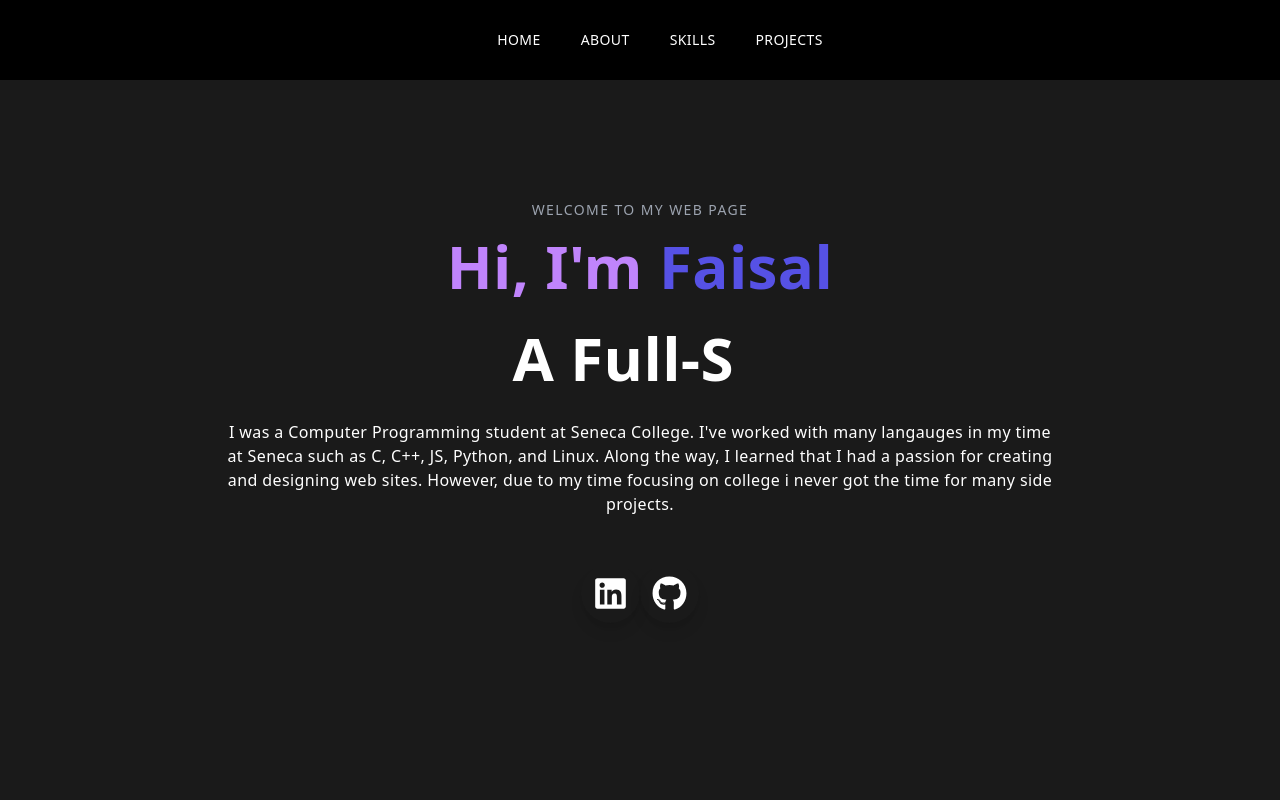
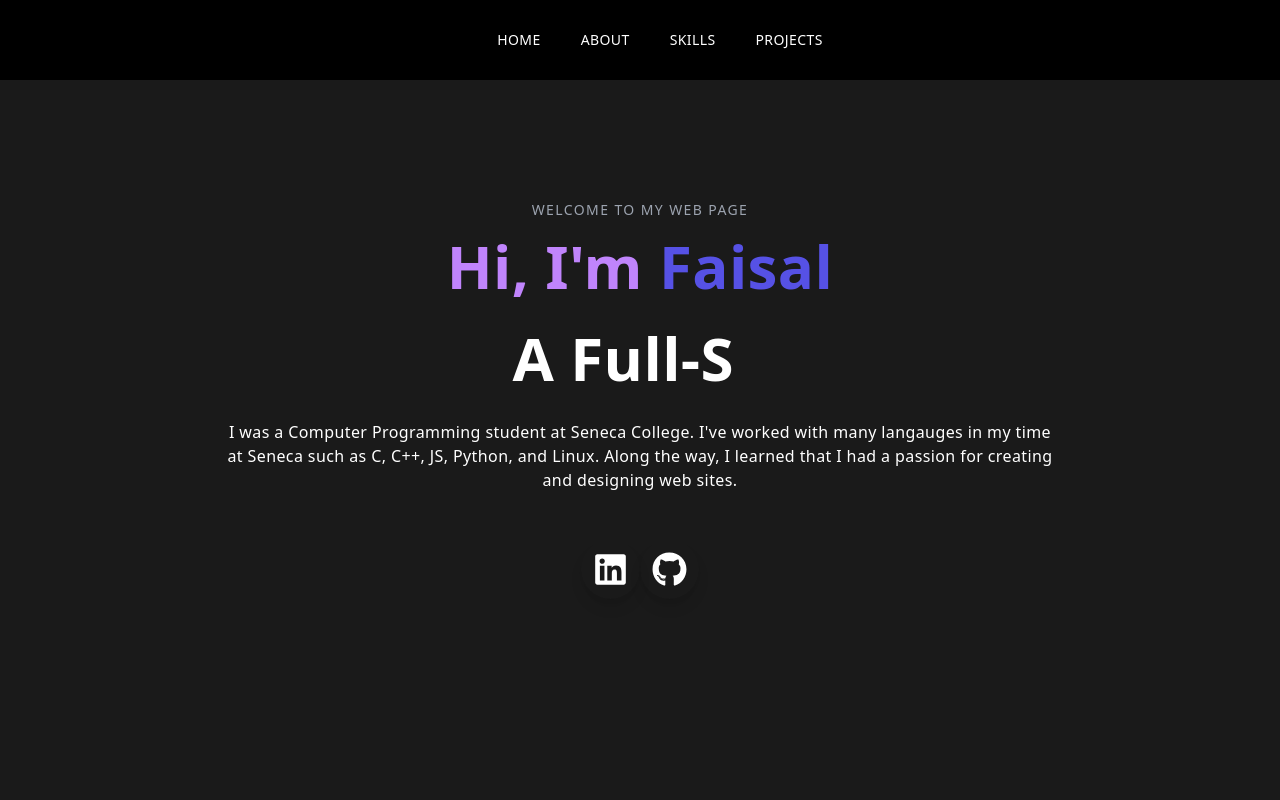
Before and after one commit to Khan-F-M/NextJs-Portfolio, a Next.js app: page / in a window 1280 px wide. Shown: the top 800 px of the page. Built offline with nearby package versions, Linux system fonts and the light colour scheme.

Commit message:
Omg Forgot again

```diff
--- a/components/Frontpage.js
+++ b/components/Frontpage.js
@@ -40,8 +40,7 @@ export default function Frontpage() {
                             I was a Computer Programming student at Seneca College.
                             I&apos;ve worked with many langauges in my time at Seneca such as C, C++, JS,
                             Python, and Linux. Along the way, I learned that I had a passion for creating
-                            and designing web sites. However, due to my time focusing on college i never
-                            got the time for many side projects.
+                            and designing web sites.
                         </p>
                         <div className='flex items-center justify-center max-w-[330px] m-auto py-4'>
                             <div className='flex items-center justify-center my-4 w-full sm:w-[80%]'>
```
